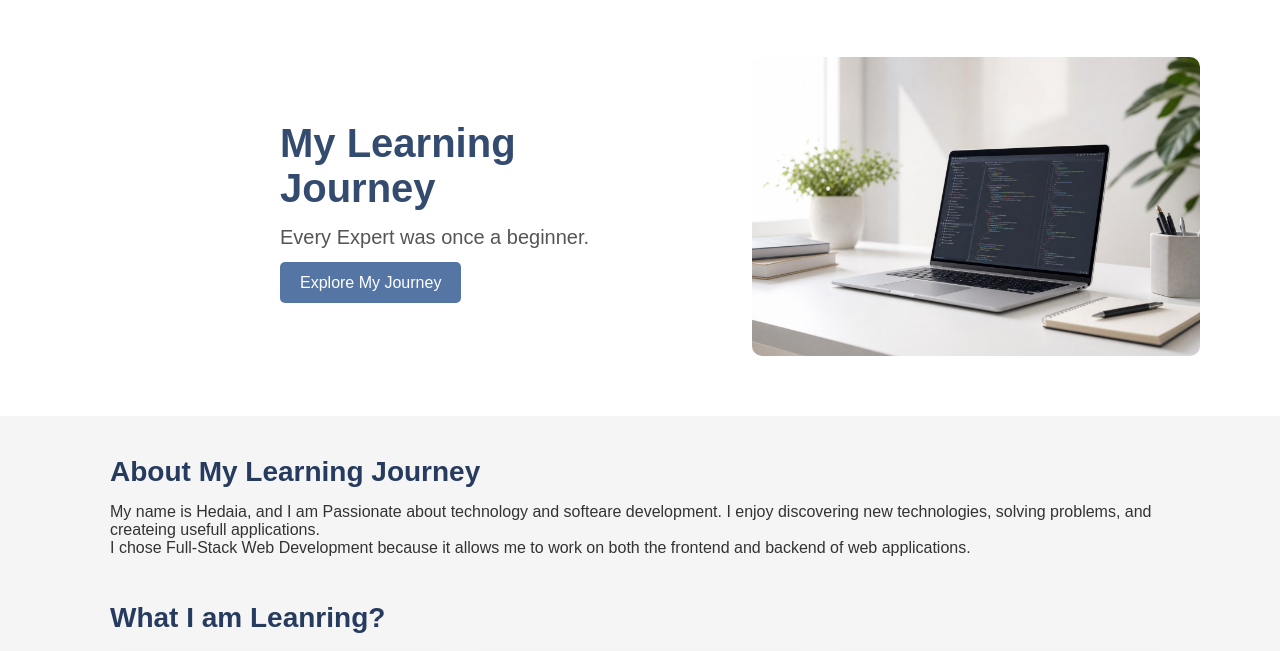
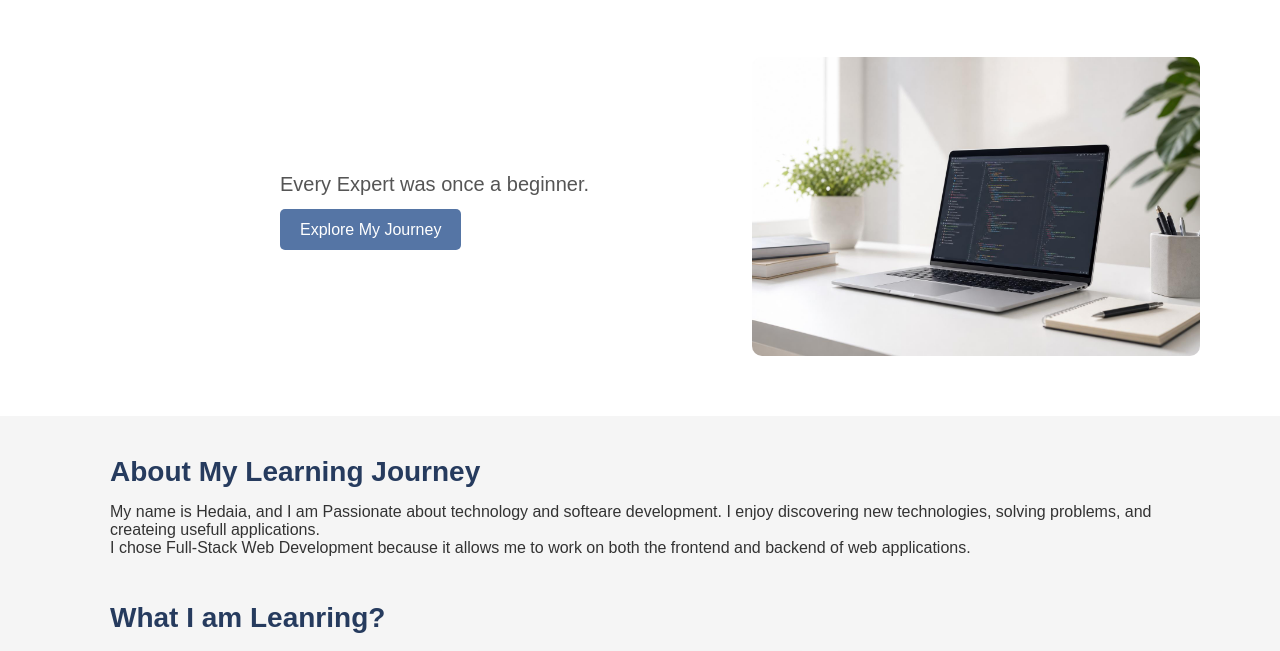
Before and after one commit to HidayahJadaan/gitHubTask-FLASHA, a plain HTML site: page index.html in a window 1280 px wide. Shown: the part 87-738 px from the top of the page. Drawn offline with Linux system fonts and the light colour scheme.

Commit message:
Update in features branch -for testing

```diff
--- a/index.html
+++ b/index.html
@@ -33,7 +33,7 @@
 
     <div class="hero-section">
       <div class="hero-content">
-        <h1>My Learning Journey</h1>
+        <!-- <h1>My Learning Journey</h1> -->
         <p>Every Expert was once a beginner.</p>
         <a href="#about">Explore My Journey</a>
       </div>
```
